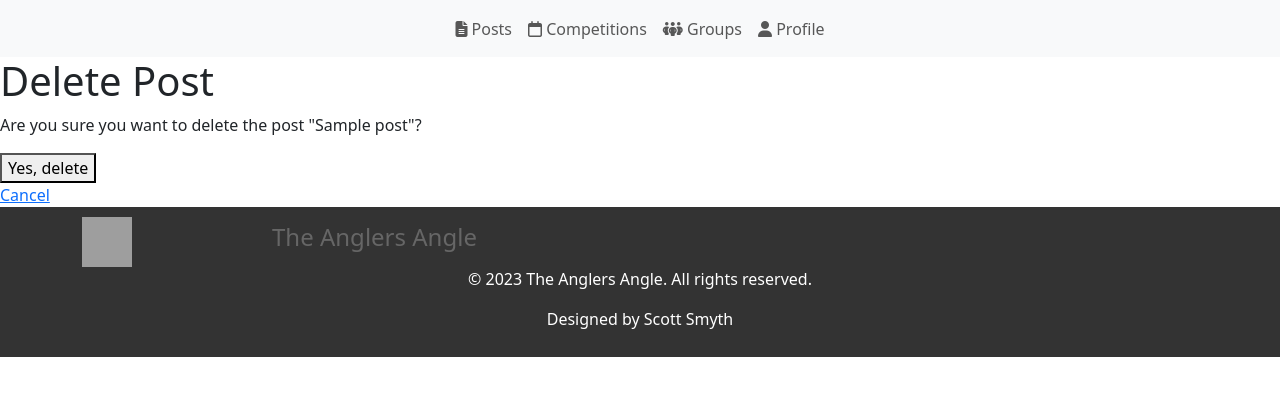
After one commit to scottsmyth56/The_Anglers_Angle, a Django app: page /delete-post/1 in a window 1280 px wide. The commit adds this page. Shown: the part 109-505 px from the top of the page. Run offline with Django 3.2, Linux system fonts and the light colour scheme; tables that the repository leaves empty hold one stand-in row (values such as "Sample post"); parts of the project's set-up code (start-up, migrations or seed data) failed here and were passed over; some libraries are stand-ins or nearby versions; grey boxes are pictures that could not be loaded.

Commit message:
Add Post Delete Functionality

```diff
--- a/blog/urls.py
+++ b/blog/urls.py
@@ -5,5 +5,6 @@ urlpatterns = [
     path('post-lists', views.PostList.as_view(), name='post-list'),
     path('', views.index.as_view(), name='index'),
     path('add-post/', views.addPost.as_view(), name='addPost'),
-    path('edit-post/<int:pk>', views.editPost.as_view(), name='editPost')
+    path('edit-post/<int:pk>', views.editPost.as_view(), name='editPost'),
+    path('delete-post/<int:pk>', views.deletePost.as_view(), name='deletePost'),
 ]
--- a/blog/views.py
+++ b/blog/views.py
@@ -47,3 +47,13 @@ class editPost(generic.UpdateView):
         form.instance.user_id = self.request.user
         messages.success(self.request, 'Post updated Succesfully')
         return super().form_valid(form)
+
+
+class deletePost(generic.DeleteView):
+    model = Post
+    template_name = 'Posts/delete_post.html'
+    success_url = reverse_lazy('index')
+
+    def delete(self, request, *args, **kwargs):
+        messages.success(request, 'Post Deleted Successfully')
+        return super().delete(request, *args, **kwargs)
--- /dev/null
+++ b/templates/Posts/delete_post.html
@@ -0,0 +1,11 @@
+{% extends 'base.html' %}
+
+{% block content %}
+<h1>Delete Post</h1>
+<p>Are you sure you want to delete the post "{{ object.title }}"?</p>
+<form method="POST">
+    {% csrf_token %}
+    <button type="submit">Yes, delete</button>
+</form>
+<a href="{% url 'index' %}"> Cancel </a>
+{% endblock %}
--- a/templates/Posts/post_list.html
+++ b/templates/Posts/post_list.html
@@ -18,7 +18,7 @@
                     <a href="{{ post.url }}" class="btn btn-primary">Read More</a>
                     {% if post.user_id.username == user.username %}
                     <a href="{% url 'editPost' post.post_id %}" class="btn btn-primary">Edit</a>
-                    <a href="{{ post.url }}" class="btn btn-primary">Delete</a>
+                    <a href="{% url 'deletePost' post.post_id %}" class="btn btn-primary">Delete</a>
                     {% endif %}
 
                 </div>
```
